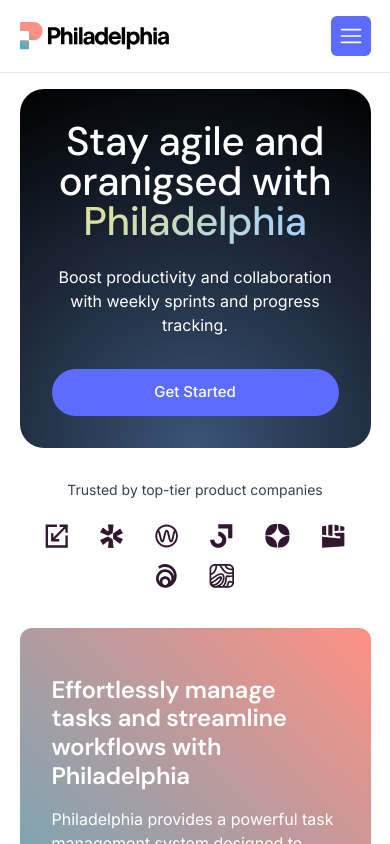
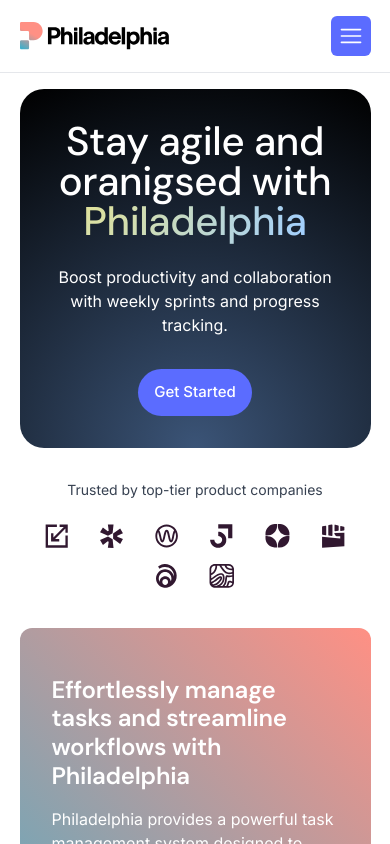
Before and after one commit to BlakeZajac/saas-philadelphia, a React (Vite) app: page / in a window 390 px wide. Shown: the top 844 px of the page. Built offline with nearby package versions, Linux system fonts and the light colour scheme.

Commit message:
Add Framer Motion to top sections

```diff
--- a/package.json
+++ b/package.json
@@ -10,6 +10,7 @@
     "preview": "vite preview"
   },
   "dependencies": {
+    "framer-motion": "^10.15.1",
     "react": "^18.2.0",
     "react-dom": "^18.2.0",
     "react-icons": "^4.10.1",
--- a/src/components/Clients.jsx
+++ b/src/components/Clients.jsx
@@ -1,13 +1,28 @@
+import { motion } from "framer-motion";
 import { Container, Section } from "./index";
 import * as clientLogos from "../img/clients/index";
 
 const Clients = () => {
   const logoKeys = Object.keys(clientLogos);
 
-  const clientLogoArray = logoKeys.map((key) => ({
+  const clientLogoArray = logoKeys.map((key, index) => ({
     image: clientLogos[key],
     key: key,
+    index: index,
   }));
+
+  const variants = {
+    hidden: { opacity: 0, y: 20 },
+    visible: (customDelay = 0) => ({
+      opacity: 1,
+      y: 0,
+      transition: {
+        duration: 0.6,
+        ease: "easeOut",
+        delay: customDelay,
+      },
+    }),
+  };
 
   return (
     <Section className="clients">
@@ -18,9 +33,15 @@ const Clients = () => {
 
         <div className="flex flex-wrap items-center justify-center gap-x-8 gap-y-4 md:gap-x-12 md:gap-y-8">
           {clientLogoArray.map((logo) => (
-            <div key={logo.key}>
+            <motion.div
+              key={logo.key}
+              initial="hidden"
+              animate="visible"
+              variants={variants}
+              custom={logo.index * 0.1}
+            >
               <img src={logo.image} alt="Logo" className="h-[1.5rem]" />
-            </div>
+            </motion.div>
           ))}
         </div>
       </Container>
--- a/src/components/GradientCta.jsx
+++ b/src/components/GradientCta.jsx
@@ -1,30 +1,60 @@
 import PropTypes from "prop-types";
+import { motion } from "framer-motion";
 import { Container, IconButton, Section } from "./index";
 
 const GradientCta = ({ title, body, image, hasIconButton }) => {
+  const variants = {
+    hidden: { opacity: 0, x: -20 },
+    visible: {
+      opacity: 1,
+      x: 0,
+      transition: { duration: 0.8, ease: "easeOut" },
+    },
+  };
+
   return (
     <Section className="gradient-cta">
       <Container className="lg:flex items-center gap-8 bg-gradient-linear-light rounded-xl px-8 py-12 lg:px-16 lg:pr-0 text-white">
-        <div className="flex-1 pb-12 lg:pb-0">
-          <div className="flex flex-col lg:gap-y-2 lg:max-w-[600px]">
+        <motion.div
+          className="flex-1 pb-12 lg:pb-0"
+          initial="hidden"
+          animate="visible"
+          variants={variants}
+        >
+          <motion.div
+            className="flex flex-col lg:gap-y-2 lg:max-w-[600px]"
+            variants={variants}
+          >
             {title && <h4>{title}</h4>}
             {body && <p>{body}</p>}
 
             {hasIconButton && (
-              <div className="mt-8 lg:mt-12">
+              <motion.div
+                className="mt-8 lg:mt-12"
+                initial={{ opacity: 0, y: 20 }}
+                animate={{
+                  opacity: 1,
+                  y: 0,
+                  transition: { duration: 0.5, delay: 0.2 },
+                }}
+              >
                 <IconButton />
-              </div>
+              </motion.div>
             )}
-          </div>
-        </div>
+          </motion.div>
+        </motion.div>
 
-        <div className="flex-1">
+        <motion.div
+          className="flex-1"
+          initial={{ opacity: 0, x: 20 }}
+          animate={{ opacity: 1, x: 0, transition: { duration: 0.5 } }}
+        >
           <img
             src={image}
             alt=""
             className="rounded-xl lg:rounded-r-none lg:rounded-top-l-none"
           />
-        </div>
+        </motion.div>
       </Container>
     </Section>
   );
--- a/src/components/Hero.jsx
+++ b/src/components/Hero.jsx
@@ -1,4 +1,5 @@
 import PropTypes from "prop-types";
+import { motion } from "framer-motion";
 import { Button, Container, Section } from "./index";
 
 const Hero = ({
@@ -9,29 +10,74 @@ const Hero = ({
   buttonText,
   buttonHref,
 }) => {
+  const variants = {
+    hidden: { opacity: 0, y: 20 },
+    visible: (customDelay = 0) => ({
+      opacity: 1,
+      y: 0,
+      transition: {
+        duration: 0.4,
+        ease: "easeOut",
+        delay: customDelay,
+      },
+    }),
+  };
+
   return (
     <Section className="hero mt-4">
       <Container className="bg-radial-gradient-dark flex flex-col items-center justify-center rounded-3xl overflow-hidden p-8 md:p-16">
-        <div className="hero__content text-center text-white pb-8 max-w-[1000px]">
+        <motion.div
+          className="hero__content text-center text-white pb-8 max-w-[1000px]"
+          initial="hidden"
+          animate="visible"
+          variants={variants}
+        >
           {title && (
-            <h1 className="hero__title pb-6 sm:pb-8 text-[2.5rem] sm:text-[3.875rem] lg:text-[5.8125rem]">
+            <motion.h1
+              className="hero__title pb-6 sm:pb-8 text-[2.5rem] sm:text-[3.875rem] lg:text-[5.8125rem]"
+              custom={0}
+              variants={variants}
+            >
               {title}{" "}
               <span className="color-gradient-radial-light">
                 {highlightedWord}
               </span>
-            </h1>
+            </motion.h1>
           )}
 
-          {body && <p className="hero__body sm:text-lg">{body}</p>}
-        </div>
+          {body && (
+            <motion.p
+              className="hero__body sm:text-lg"
+              custom={0.2}
+              variants={variants}
+            >
+              {body}
+            </motion.p>
+          )}
+        </motion.div>
 
         {image && (
-          <div className="hero__image-wrapper">
+          <motion.div
+            className="hero__image-wrapper"
+            initial="hidden"
+            animate="visible"
+            variants={variants}
+            custom={0.4}
+          >
             <img src={image} alt="" className="hero__image" />
-          </div>
+          </motion.div>
         )}
 
-        {buttonText && <Button href={buttonHref}>{buttonText}</Button>}
+        {buttonText && (
+          <motion.div
+            initial="hidden"
+            animate="visible"
+            variants={variants}
+            custom={0.6}
+          >
+            <Button href={buttonHref}>{buttonText} </Button>
+          </motion.div>
+        )}
       </Container>
     </Section>
   );
```
Also changed, not shown: 1 other file (tests, documents, lock files or other folders).
